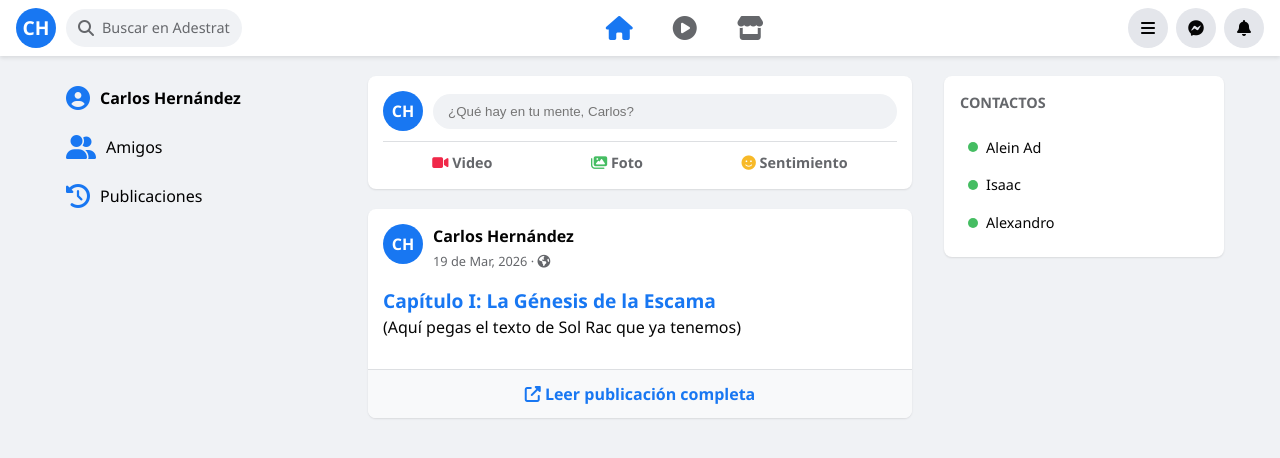
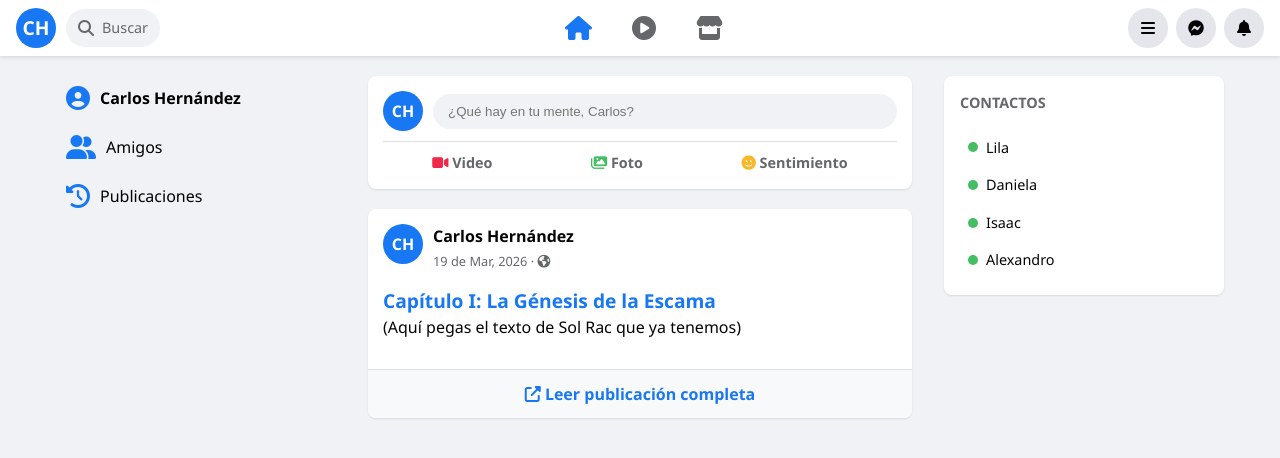
Before and after one commit to cafrhein/muro, a Jekyll site: the page built from index.html, in a window 1280 px wide. Shown: the top 458 px of the page. Built offline with Jekyll 4.4.1, drawn with Linux system fonts in a browser that asks for light colours.

Commit message:
Update default.html

```diff
--- a/_layouts/default.html
+++ b/_layouts/default.html
@@ -3,7 +3,7 @@
 <head>
     <meta charset="UTF-8">
     <meta name="viewport" content="width=device-width, initial-scale=1.0">
-    <title>{{ page.title }} | Adestrat</title>
+    <title>{{ page.title }} | Carlos</title>
 
     <link rel="stylesheet" href="https://cdnjs.cloudflare.com/ajax/libs/font-awesome/6.4.0/css/all.min.css">
 
@@ -16,7 +16,7 @@
             <a href="https://cafrhein.github.io/muro/" class="logo-ch">CH</a>
             <div style="background: #f0f2f5; padding: 8px 12px; border-radius: 20px; color: #65676b; display: flex; align-items: center; gap: 8px;">
                 <i class="fas fa-search"></i>
-                <span style="font-size: 0.9rem;">Buscar en Adestrat</span>
+                <span style="font-size: 0.9rem;">Buscar</span>
             </div>
         </div>
 
@@ -50,7 +50,8 @@
         <aside class="fb-right">
             <div class="fb-card">
                 <h4 style="color: #65676b; margin-bottom: 15px; font-size: 0.9rem; text-transform: uppercase;">Contactos</h4>
-                <div class="contact-row"><span class="dot"></span> Alein Ad</div>
+                <div class="contact-row"><span class="dot"></span> Lila</div>
+                <div class="contact-row"><span class="dot"></span> Daniela</div>
                 <div class="contact-row"><span class="dot"></span> Isaac</div>
                 <div class="contact-row"><span class="dot"></span> Alexandro</div>
             </div>
```
